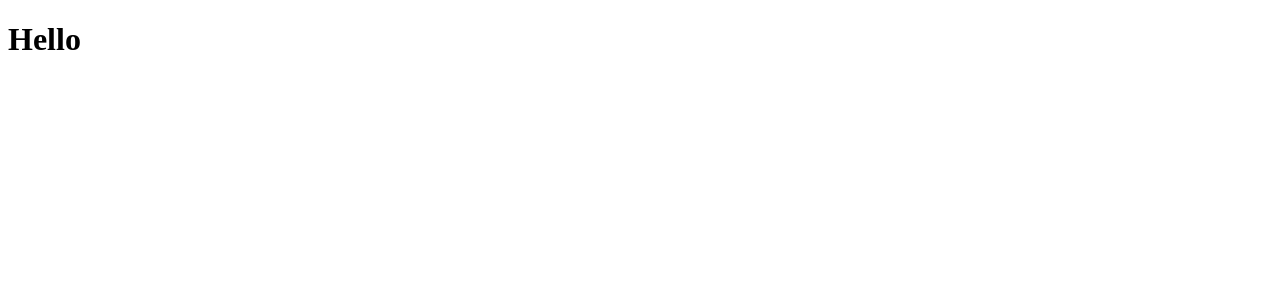
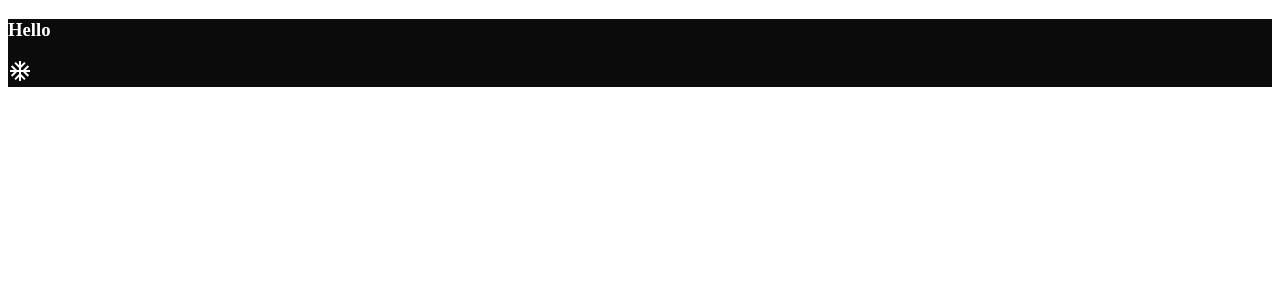
Before and after one commit to Fadahunsiseyi/netflix-clone, a React (Create React App) app: page / in a window 1280 px wide. Shown: the top 300 px of the page. Built offline with nearby package versions, Linux system fonts and the light colour scheme.

Commit message:
the added the scss and material ui icons

```diff
--- a/package.json
+++ b/package.json
@@ -3,12 +3,15 @@
   "version": "0.1.0",
   "private": true,
   "dependencies": {
+    "@material-ui/core": "^4.12.3",
+    "@material-ui/icons": "^4.11.2",
     "@testing-library/jest-dom": "^5.14.1",
     "@testing-library/react": "^11.2.7",
     "@testing-library/user-event": "^12.8.3",
     "react": "^17.0.2",
     "react-dom": "^17.0.2",
     "react-scripts": "4.0.3",
+    "sass": "^1.38.1",
     "web-vitals": "^1.1.2"
   },
   "scripts": {
--- a/src/App.css
+++ b/src/App.css
@@ -1,4 +1 @@
- * {
-     margin: 0;
-     font-family: 'Roboto', sans-serif;
- }
+:root{--main-color: #0b0b0b}
--- a/src/App.jsx
+++ b/src/App.jsx
@@ -1,4 +1,7 @@
+import Home from "./home/Home";
+import './app.scss'
+
 const App = () => {
-    return <h1>Hello</h1>
+   return <Home/>
 }
 export default App;
--- /dev/null
+++ b/src/app.scss
@@ -0,0 +1,5 @@
+
+:root {
+    --main-color: #0b0b0b;
+
+}
--- /dev/null
+++ b/src/home/Home.jsx
@@ -0,0 +1,15 @@
+import { AcUnit } from '@material-ui/icons'
+import React from 'react'
+import './home.scss'
+
+
+const Home = () => {
+    return (
+        <div className="home">
+            <h3>Hello</h3>
+            <AcUnit/>
+        </div>
+    )
+}
+
+export default Home
--- /dev/null
+++ b/src/home/home.css
@@ -0,0 +1 @@
+.home{background-color:var(--main-color);color:#fff}
--- /dev/null
+++ b/src/home/home.scss
@@ -0,0 +1,4 @@
+.home {
+    background-color: var(--main-color);
+    color: white;
+}
```
Also changed, not shown: 1 other file (tests, documents, lock files or other folders).
